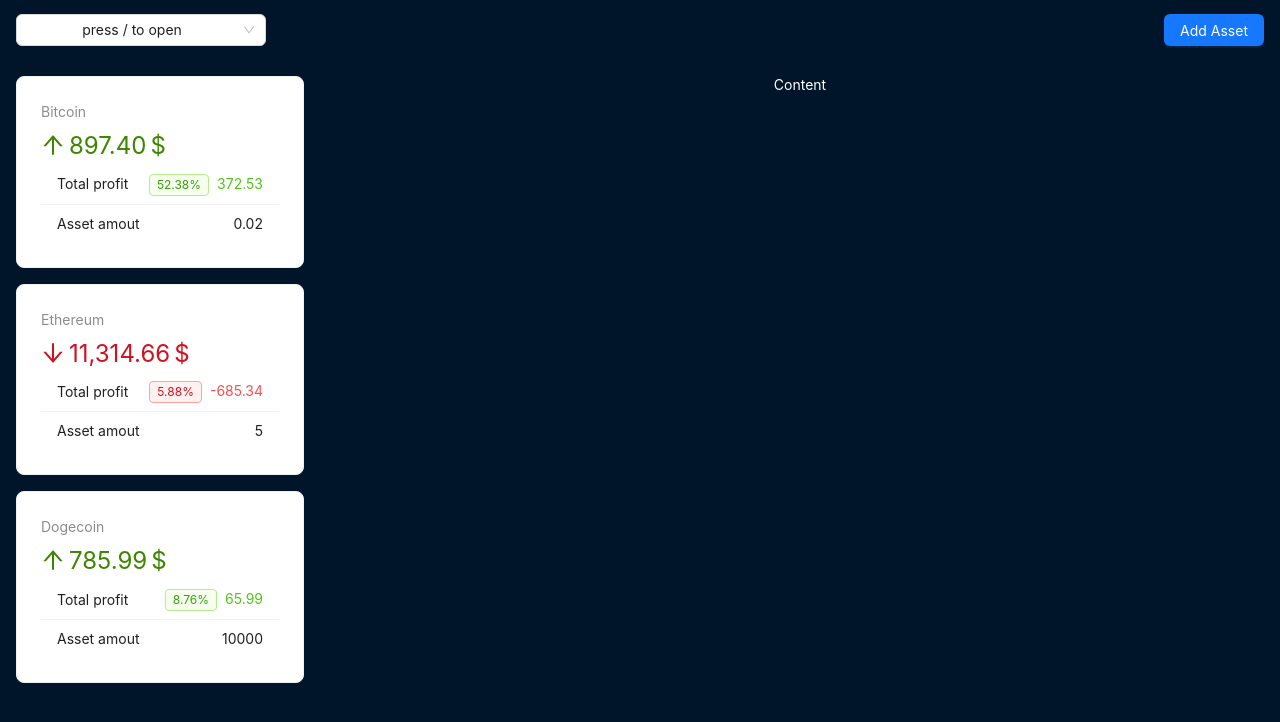
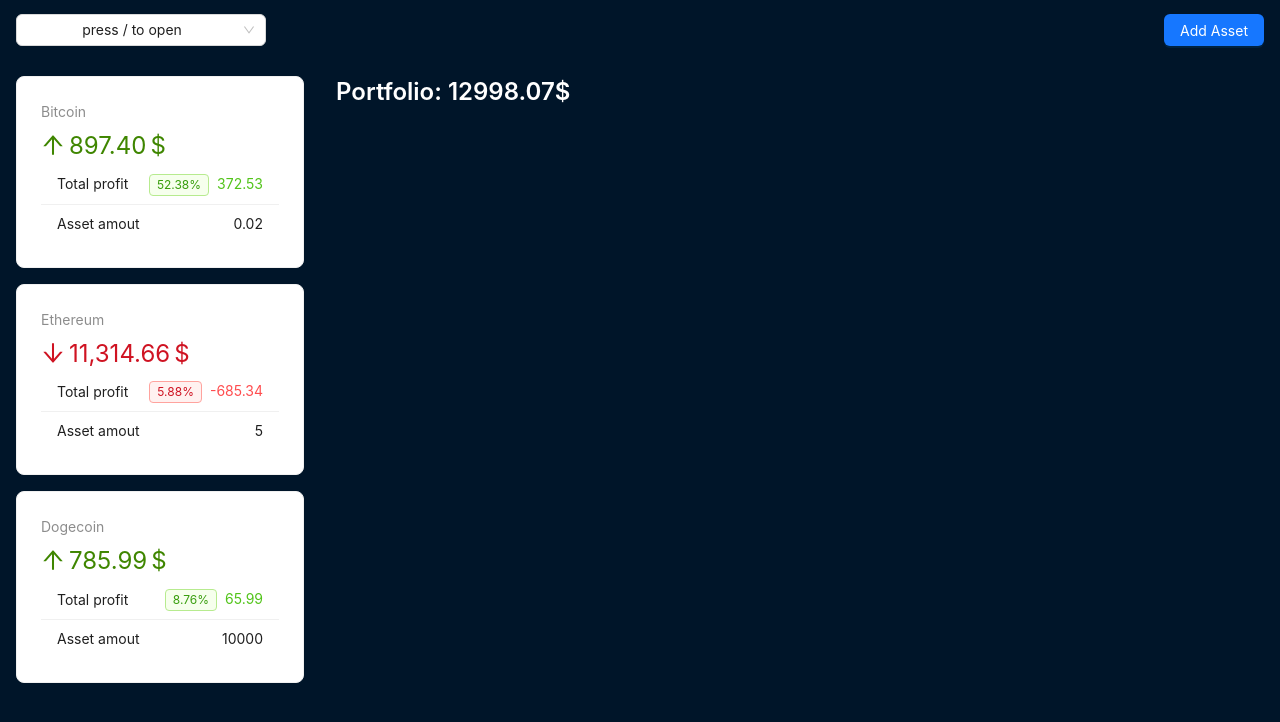
Before and after one commit to valeriiazvezdina/react-crypto-app, a React (Vite) app: page / in a window 1280 px wide. Shown: the top 722 px of the page. Built offline with nearby package versions, Linux system fonts and the light colour scheme.

Commit message:
feat: optimalise portfolio sum display

```diff
--- a/src/components/layout/AppContent.jsx
+++ b/src/components/layout/AppContent.jsx
@@ -1,4 +1,5 @@
-import { Layout } from 'antd';
+import { Layout, Typography } from 'antd';
+import { useCrypto } from '../../context/crypto-context.jsx';
 
 const contentStyle = {
     textAlign: 'center',
@@ -9,7 +10,21 @@
 };
 
 export default function AppContent() {
+    const { assets, crypto } = useCrypto();
+
+    const cryptoPriceMap = crypto.reduce((acc, c) => {
+        acc[c.id] = c.price;
+        return acc;
+    }, {});
+
     return (
-        <Layout.Content style={contentStyle}>Content</Layout.Content>
+        <Layout.Content style={contentStyle}>
+            <Typography.Title level={3} style={{textAlign: 'left', color: '#fff'}}>
+                Portfolio: {assets
+                                .map(asset => asset.amount * cryptoPriceMap[asset.id])
+                                .reduce((acc, val) => acc += val, 0)
+                                .toFixed(2)}$
+            </Typography.Title>
+        </Layout.Content>
     )
 }
```
